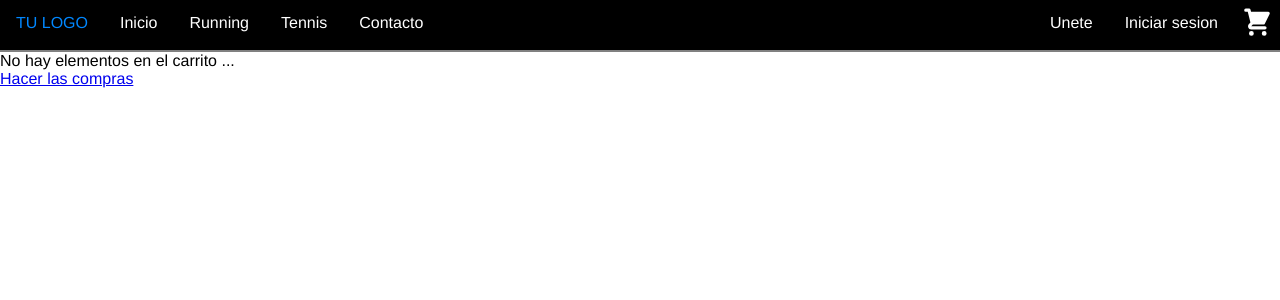
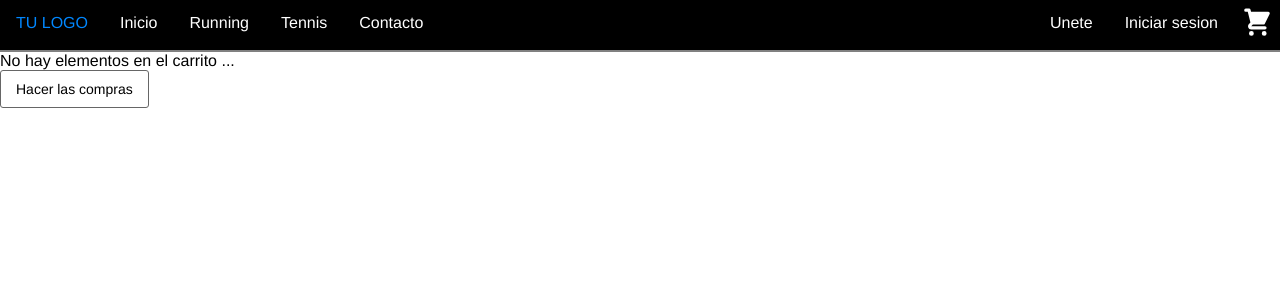
Before and after one commit to rubyg21/market-run-Galarraga, a React (Vite) app: page /cart in a window 1280 px wide. Shown: the top 300 px of the page. Built offline with nearby package versions, Linux system fonts and the light colour scheme.

Commit message:
Desafío: Cart View

```diff
--- a/src/components/Cart.jsx
+++ b/src/components/Cart.jsx
@@ -12,7 +12,9 @@ if (cart.length === 0) {
   return (
     <>
       <p>No hay elementos en el carrito ...</p>
-      <Link to='/'> Hacer las compras</Link>
+
+
+      <Link to='/'> <button>Hacer las compras</button></Link>
     </>
   )
 }
@@ -32,3 +34,6 @@ if (cart.length === 0) {
 }
 
 export default Cart
+
+
+{/* <Link to='/'> Hacer las compras</Link> */}
--- a/src/components/ItemCart.jsx
+++ b/src/components/ItemCart.jsx
@@ -15,7 +15,7 @@ const { removeProduct } = useCartContext()
          <div >
              <p> Titulo: {product.title} </p>
              <p> Cantidad: {product.quantity} </p>
-             <p> Precio u.: {product.price} </p>
+             <p> Precio unitario :$ {product.price} </p>
              <p> Subtotal: $ {product.quantity * product.price}  </p>
              <button onClick={() => removeProduct(product.id)} >Eliminar</button>
          </div>
--- a/src/components/ItemCount.css
+++ b/src/components/ItemCount.css
@@ -22,6 +22,7 @@ button {
   font-size: 14px;
   border: 1px solid rgb(102, 102, 102);
   border-radius: 3px;
+  cursor: pointer;
 
 }
 .agregar{
--- a/src/components/ItemDetail.jsx
+++ b/src/components/ItemDetail.jsx
@@ -30,7 +30,7 @@ export const  ItemDetail = ({data}) => {
                 <p> stock: {data.stock} </p>
                 <br></br>
 
-                <h2> {data.price}  </h2>
+                <h2> ${data.price}  </h2>
         <div className='goToCart' >
             {
              goToCart
```
